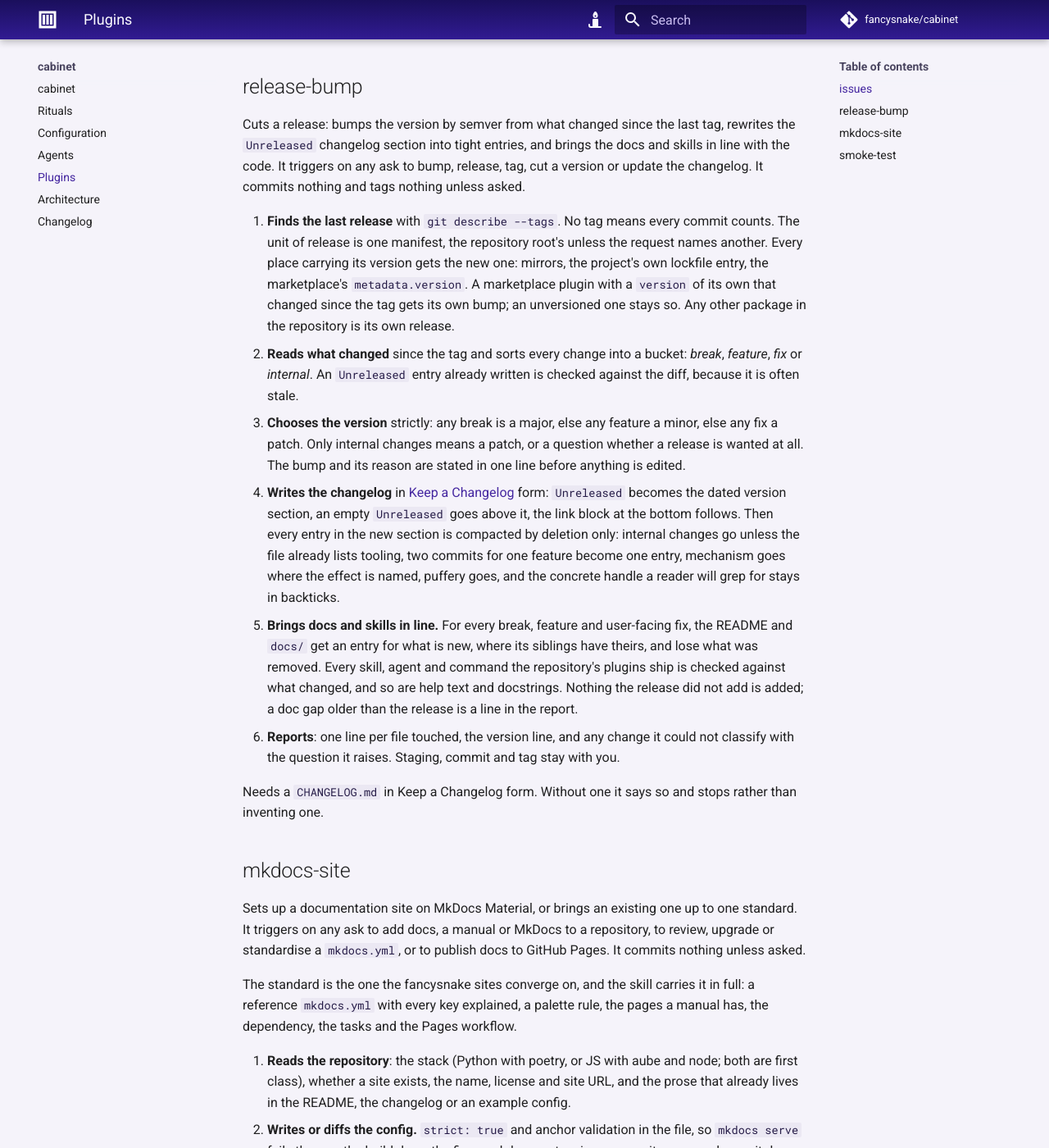
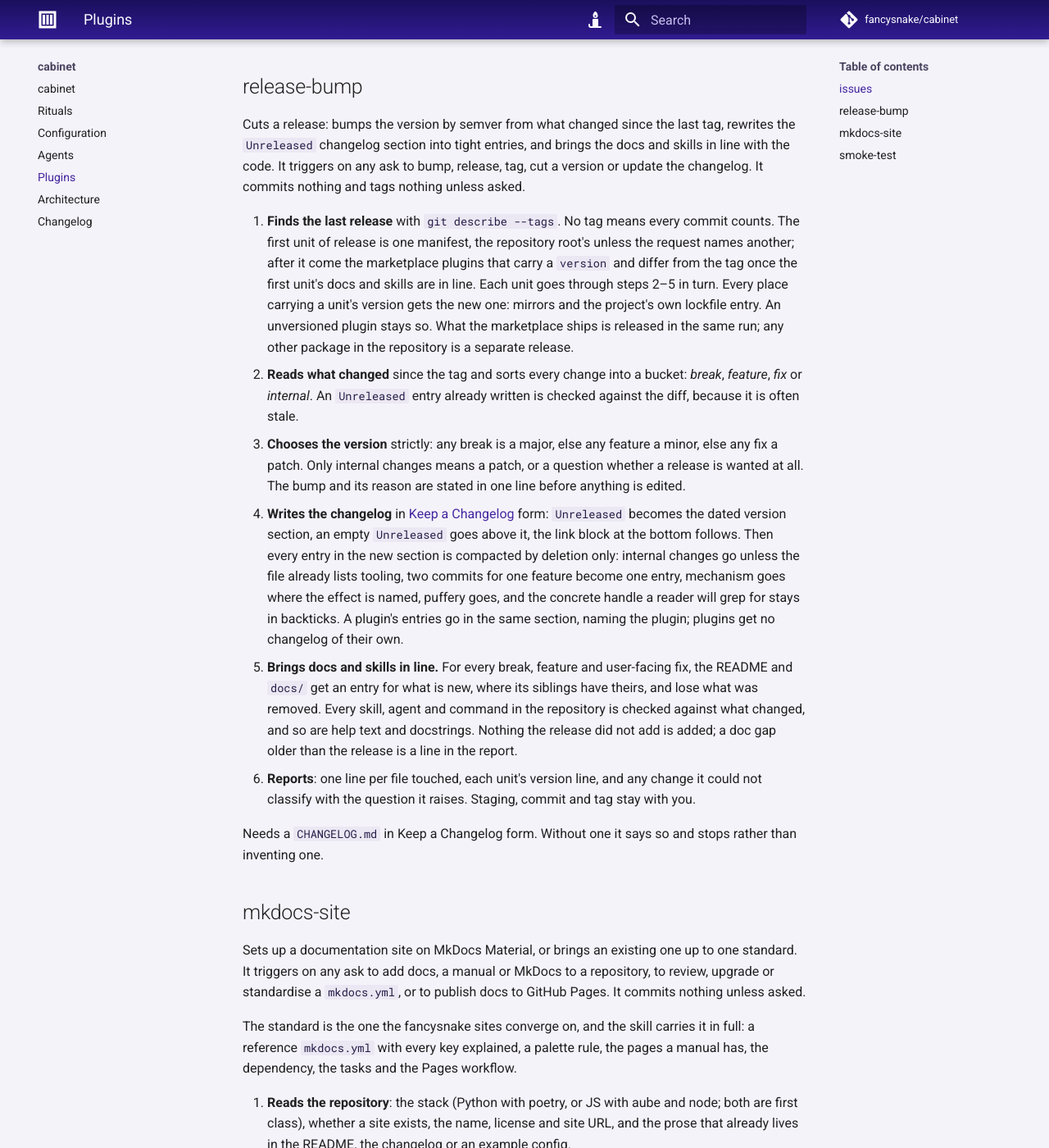
Before and after one commit to fancysnake/cabinet, an MkDocs documentation site: the page built from docs/plugins.md, in a window 1280 px wide and 1400 px high, scrolled down 1466 px. Shown: the whole window at 82% size. Built offline with MkDocs 1.6.1 and Material for MkDocs 9.7.7, drawn with Linux system fonts in a browser that asks for light colours; comment, search, counter and statistics services are not loaded.

Commit message:
chore: act on the review triage

```diff
--- a/CHANGELOG.md
+++ b/CHANGELOG.md
@@ -9,11 +9,11 @@
 
 ### Changed
 
-- `release-bump` writes the new version everywhere the old one stood:
-  mirrors, the lockfile, the marketplace's `metadata.version`; a versioned
-  plugin that changed gets its own bump.
-- `release-bump` documents what the release added and updates the skills,
-  agents and commands the marketplace's plugins ship.
+- `release-bump` writes the new version everywhere the old one stood,
+  mirrors and lockfile included; a versioned plugin that changed gets its
+  own bump.
+- `release-bump` documents what the release added and updates every skill,
+  agent and command in the repository.
 
 ## [1.0.1] - 2026-10-03
 
--- a/docs/plugins.md
+++ b/docs/plugins.md
@@ -61,12 +61,14 @@
 and tags nothing unless asked.
 
 1. **Finds the last release** with `git describe --tags`. No tag means every
-   commit counts. The unit of release is one manifest, the repository root's
-   unless the request names another. Every place carrying its version gets
-   the new one: mirrors, the project's own lockfile entry, the marketplace's
-   `metadata.version`. A marketplace plugin with a `version` of its own that
-   changed since the tag gets its own bump; an unversioned one stays so.
-   Any other package in the repository is its own release.
+   commit counts. The first unit of release is one manifest, the repository
+   root's unless the request names another; after it come the marketplace
+   plugins that carry a `version` and differ from the tag once the first
+   unit's docs and skills are in line. Each unit goes through steps 2–5 in
+   turn. Every place carrying a unit's version gets the new one: mirrors and
+   the project's own lockfile entry. An unversioned plugin stays so. What
+   the marketplace ships is released in the same run; any other package in
+   the repository is a separate release.
 2. **Reads what changed** since the tag and sorts every change into a
    bucket: *break*, *feature*, *fix* or *internal*. An `Unreleased` entry
    already written is checked against the diff, because it is often stale.
@@ -81,16 +83,17 @@
    changes go unless the file already lists tooling, two commits for one
    feature become one entry, mechanism goes where the effect is named,
    puffery goes, and the concrete handle a reader will grep for stays in
-   backticks.
+   backticks. A plugin's entries go in the same section, naming the plugin;
+   plugins get no changelog of their own.
 5. **Brings docs and skills in line.** For every break, feature and
    user-facing fix, the README and `docs/` get an entry for what is new,
    where its siblings have theirs, and lose what was removed. Every skill,
-   agent and command the repository's plugins ship is checked against what
-   changed, and so are help text and docstrings. Nothing the release did not
-   add is added; a doc gap older than the release is a line in the report.
-6. **Reports**: one line per file touched, the version line, and any change
-   it could not classify with the question it raises. Staging, commit and
-   tag stay with you.
+   agent and command in the repository is checked against what changed, and
+   so are help text and docstrings. Nothing the release did not add is
+   added; a doc gap older than the release is a line in the report.
+6. **Reports**: one line per file touched, each unit's version line, and
+   any change it could not classify with the question it raises. Staging,
+   commit and tag stay with you.
 
 Needs a `CHANGELOG.md` in Keep a Changelog form. Without one it says so and
 stops rather than inventing one.
```
Also changed, not shown: plugins/release-bump/skills/release-bump/SKILL.md (+35 -24 lines).
